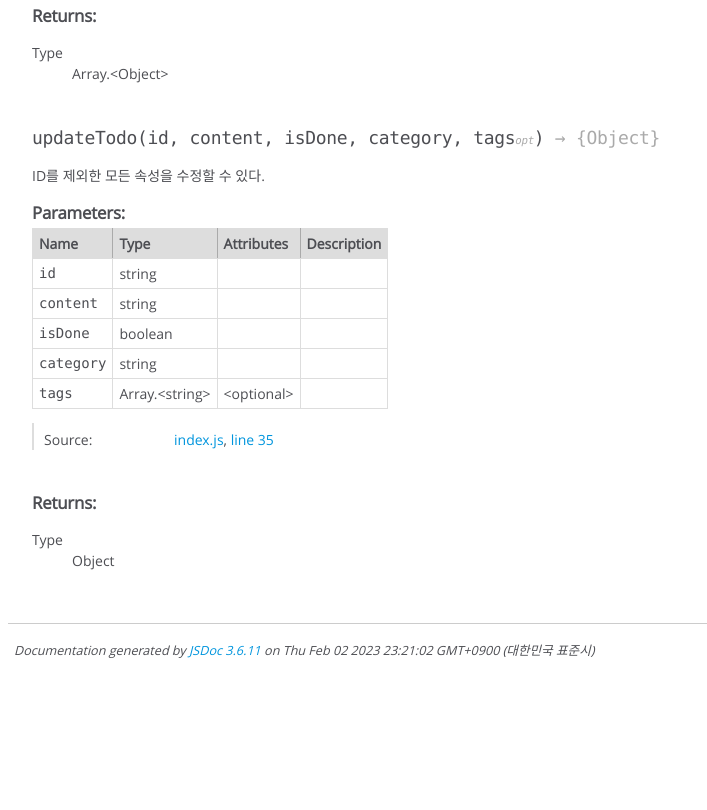
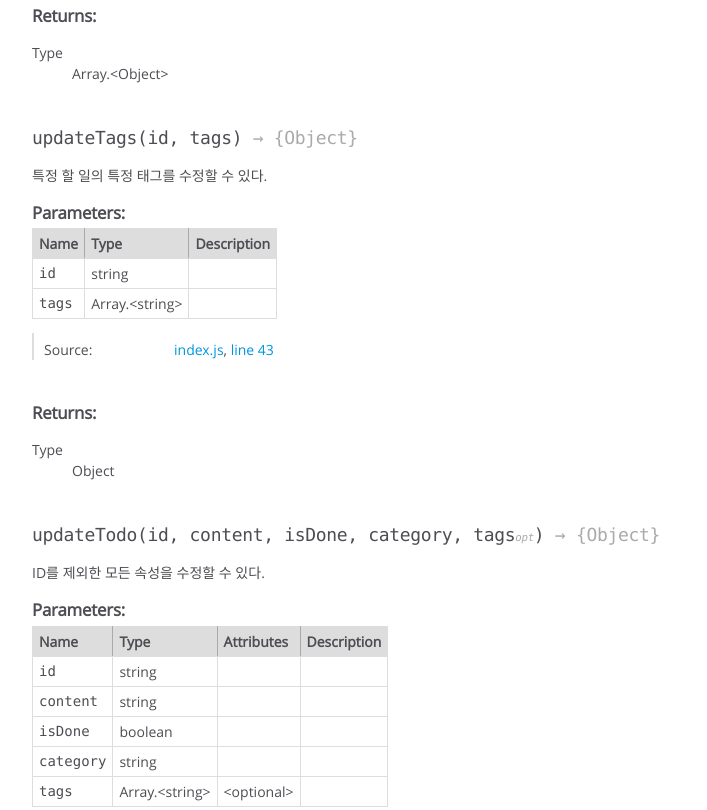
Before and after one commit to pocojang/jsdoc-boilerplate, a website: page docs/global.html in a window 1280 px wide. Shown: the part 1216-2026 px from the top of the page, without its empty margins (0-707 px from the left). Before the commit the page ends 1891 px from the top, so only its background shows below. Drawn offline with Linux system fonts and the light colour scheme.

Commit message:
feat: updateTags() 생성

```diff
--- a/docs/global.html
+++ b/docs/global.html
@@ -657,6 +657,184 @@
 
 
 
+    <h4 class="name" id="updateTags"><span class="type-signature"></span>updateTags<span class="signature">(id, tags)</span><span class="type-signature"> &rarr; {Object}</span></h4>
+
+
+
+
+
+
+<div class="description">
+    <p>특정 할 일의 특정 태그를 수정할 수 있다.</p>
+</div>
+
+
+
+
+
+
+
+
+
+    <h5>Parameters:</h5>
+
+
+<table class="params">
+    <thead>
+    <tr>
+
+        <th>Name</th>
+
+
+        <th>Type</th>
+
+
+
+
+
+        <th class="last">Description</th>
+    </tr>
+    </thead>
+
+    <tbody>
+
+
+        <tr>
+
+                <td class="name"><code>id</code></td>
+
+
+            <td class="type">
+
+
+<span class="param-type">string</span>
+
+
+
+            </td>
+
+
+
+
+
+            <td class="description last"></td>
+        </tr>
+
+
+
+        <tr>
+
+                <td class="name"><code>tags</code></td>
+
+
+            <td class="type">
+
+
+<span class="param-type">Array.&lt;string></span>
+
+
+
+            </td>
+
+
+
+
+
+            <td class="description last"></td>
+        </tr>
+
+
+    </tbody>
+</table>
+
+
+
+
+
+
+<dl class="details">
+
+
+
+
+
+
+
+
+
+
+
+
+
+
+
+
+
+
+
+
+
+
+
+
+
+
+    <dt class="tag-source">Source:</dt>
+    <dd class="tag-source"><ul class="dummy"><li>
+        <a href="index.js.html">index.js</a>, <a href="index.js.html#line43">line 43</a>
+    </li></ul></dd>
+
+
+
+
+
+
+
+</dl>
+
+
+
+
+
+
+
+
+
+
+
+
+
+
+
+<h5>Returns:</h5>
+
+
+
+
+<dl>
+    <dt>
+        Type
+    </dt>
+    <dd>
+
+<span class="param-type">Object</span>
+
+
+    </dd>
+</dl>
+
+
+
+
+
+
+
+
+
+
+
+
+
     <h4 class="name" id="updateTodo"><span class="type-signature"></span>updateTodo<span class="signature">(id, content, isDone, category, tags<span class="signature-attributes">opt</span>)</span><span class="type-signature"> &rarr; {Object}</span></h4>
 
 
@@ -958,13 +1136,13 @@
 </div>
 
 <nav>
-    <h2><a href="index.html">Home</a></h2><h3>Global</h3><ul><li><a href="global.html#createTodo">createTodo</a></li><li><a href="global.html#readTodo">readTodo</a></li><li><a href="global.html#readTodoList">readTodoList</a></li><li><a href="global.html#updateTodo">updateTodo</a></li></ul>
+    <h2><a href="index.html">Home</a></h2><h3>Global</h3><ul><li><a href="global.html#createTodo">createTodo</a></li><li><a href="global.html#readTodo">readTodo</a></li><li><a href="global.html#readTodoList">readTodoList</a></li><li><a href="global.html#updateTags">updateTags</a></li><li><a href="global.html#updateTodo">updateTodo</a></li></ul>
 </nav>
 
 <br class="clear">
 
 <footer>
-    Documentation generated by <a href="https://github.com/jsdoc/jsdoc">JSDoc 3.6.11</a> on Thu Feb 02 2023 23:21:02 GMT+0900 (대한민국 표준시)
+    Documentation generated by <a href="https://github.com/jsdoc/jsdoc">JSDoc 3.6.11</a> on Thu Feb 02 2023 23:23:15 GMT+0900 (대한민국 표준시)
 </footer>
 
 <script> prettyPrint(); </script>
```
Also changed, not shown: docs/index.html (+2 -2 lines), docs/index.js.html (+12 -3 lines), src/index.js (+8 -0 lines).
